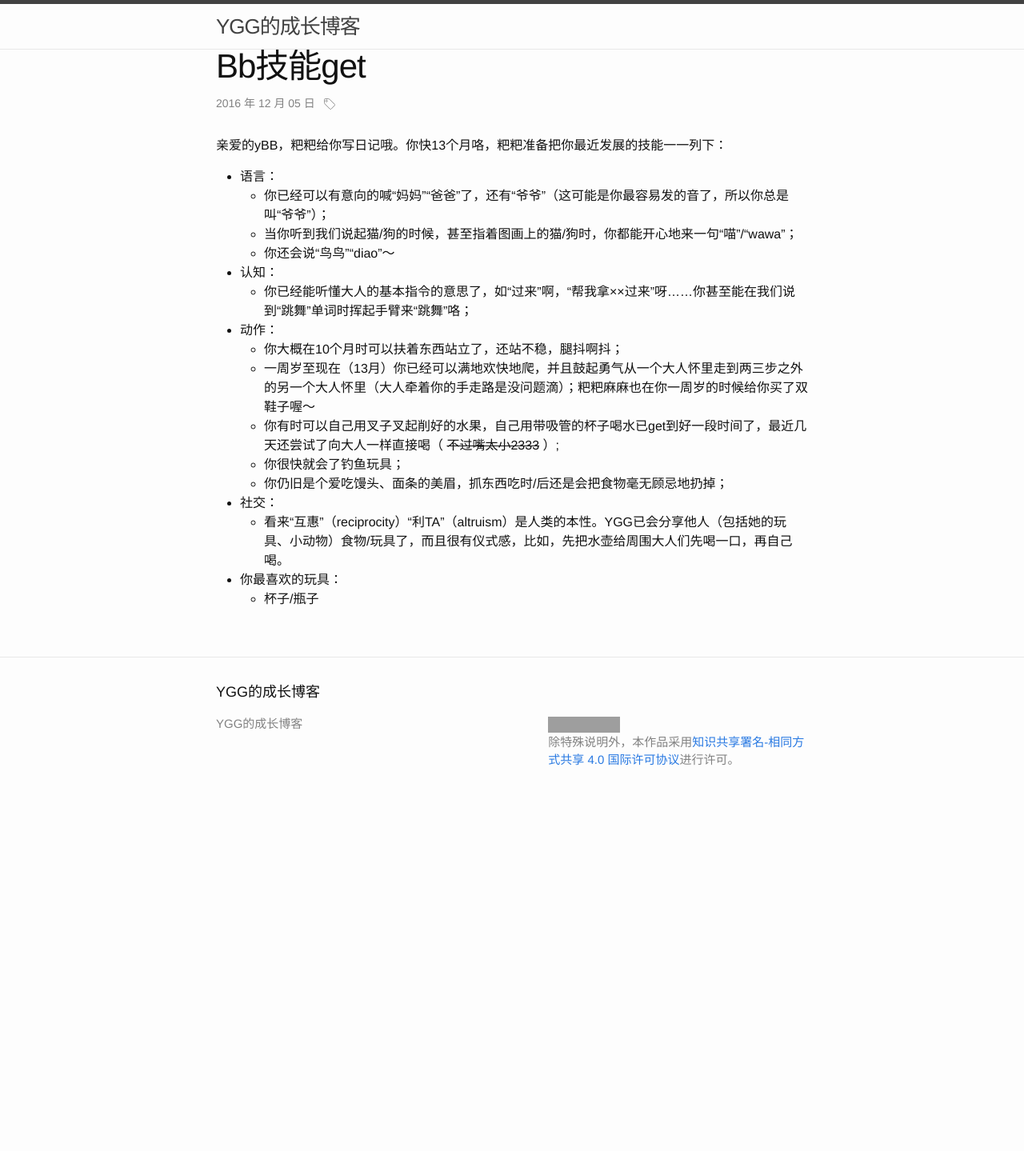
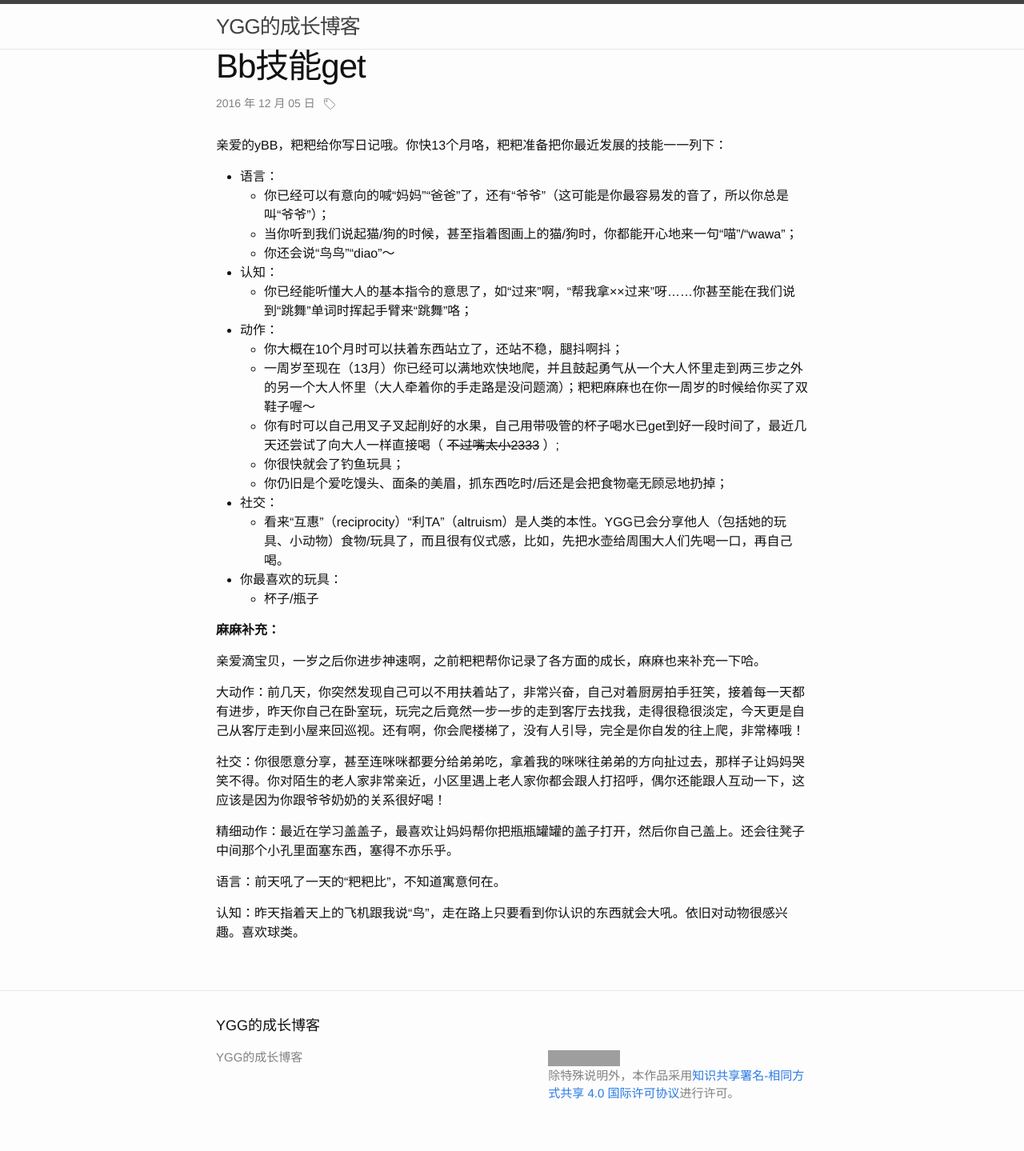
Before and after one commit to regaudit/ygg, a Jekyll site: the page built from _posts/2016-12-05-BB技能get.md, in a window 1280 px wide. Shown: the whole page at 80% size. Built offline with Jekyll 4.4.1, drawn with Linux system fonts in a browser that asks for light colours; comment, search, counter and statistics services are not loaded; before the commit the page ends 1022 px from its top, so only the background shows below that; grey boxes are pictures that could not be loaded.

Commit message:
update 3 posts

```diff
--- a/_posts/2016-12-05-BB技能get.md
+++ b/_posts/2016-12-05-BB技能get.md
@@ -22,3 +22,18 @@
 
 - 你最喜欢的玩具：
   - 杯子/瓶子
+
+
+**麻麻补充：**
+
+亲爱滴宝贝，一岁之后你进步神速啊，之前粑粑帮你记录了各方面的成长，麻麻也来补充一下哈。
+
+大动作：前几天，你突然发现自己可以不用扶着站了，非常兴奋，自己对着厨房拍手狂笑，接着每一天都有进步，昨天你自己在卧室玩，玩完之后竟然一步一步的走到客厅去找我，走得很稳很淡定，今天更是自己从客厅走到小屋来回巡视。还有啊，你会爬楼梯了，没有人引导，完全是你自发的往上爬，非常棒哦！
+
+社交：你很愿意分享，甚至连咪咪都要分给弟弟吃，拿着我的咪咪往弟弟的方向扯过去，那样子让妈妈哭笑不得。你对陌生的老人家非常亲近，小区里遇上老人家你都会跟人打招呼，偶尔还能跟人互动一下，这应该是因为你跟爷爷奶奶的关系很好喝！
+
+精细动作：最近在学习盖盖子，最喜欢让妈妈帮你把瓶瓶罐罐的盖子打开，然后你自己盖上。还会往凳子中间那个小孔里面塞东西，塞得不亦乐乎。
+
+语言：前天吼了一天的“粑粑比”，不知道寓意何在。
+
+认知：昨天指着天上的飞机跟我说“鸟”，走在路上只要看到你认识的东西就会大吼。依旧对动物很感兴趣。喜欢球类。
```
Also changed, not shown: _posts/2016-11-25-要和不要.md (added, +8 -0 lines), _posts/2017-01-09-14个月的羊BB.md (added, +14 -0 lines).
